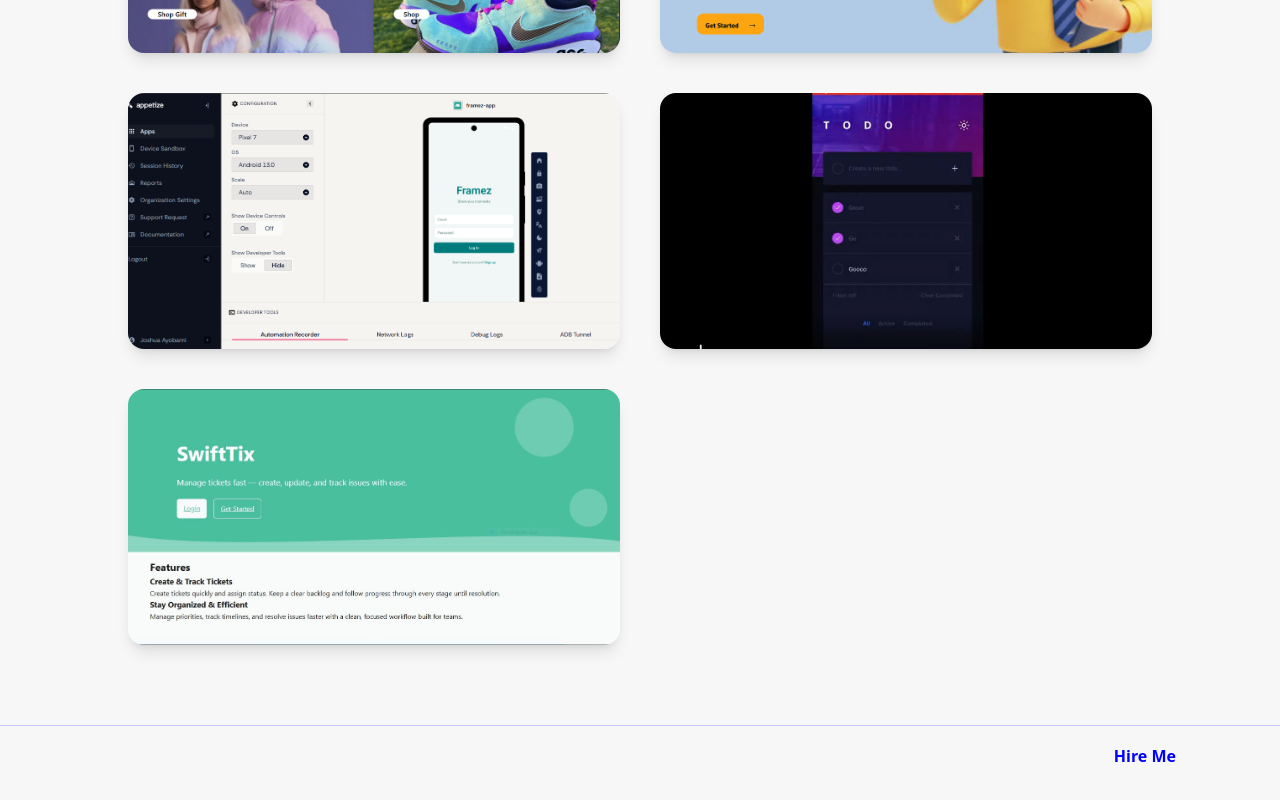
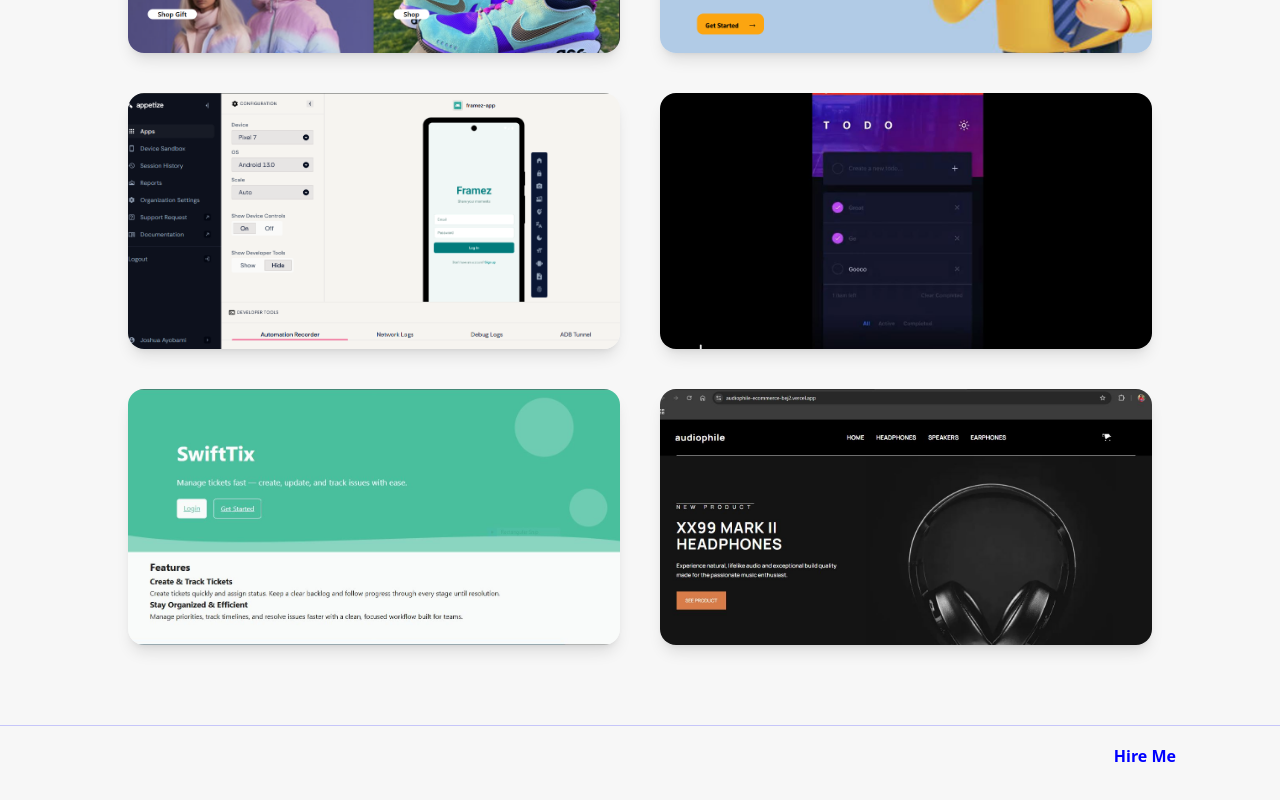
Before and after one commit to AYOBAMI-JOSHUA/JoshuaAyobami, a React (Vite) app: page /projects in a window 1280 px wide. Shown: the part 755-1555 px from the top of the page. Built offline with nearby package versions, Linux system fonts and the light colour scheme; some icons are missing.

Commit message:
added a project

```diff
--- a/src/data/Project.js
+++ b/src/data/Project.js
@@ -99,6 +99,22 @@ const projects = [
     `,
     technologies: ["Html5","React", "TailwindCSS"],
   },
+  {
+    id: "audiophile-ecommerce",
+    title: "Audiophile",
+    subtitle: "NextJS • Convex • Tailwind",
+    image: "/image/audiophile.JPG",
+    video: "/video/Audiophile.mp4",
+    link: "https://audiophile-ecommerce-bej2.vercel.app/",
+    github: "https://github.com/AYOBAMI-JOSHUA/audiophile-ecommerce",
+    description: `
+      Designed and developed a full-stack e-commerce web application using Next.js and Convex,
+      featuring a fully functional shopping cart, secure checkout flow, and seamless order completion,
+      allowing users to browse products, add items to cart, and complete purchases successfully through
+      an intuitive interface.
+    `,
+    technologies: ["NextJS","Convex", "TailwindCSS"],
+  },
 ];
 
 export default projects;
```
Also changed, not shown: public/image/audiophile.JPG (added), 1 other file (tests, documents, lock files or other folders).
